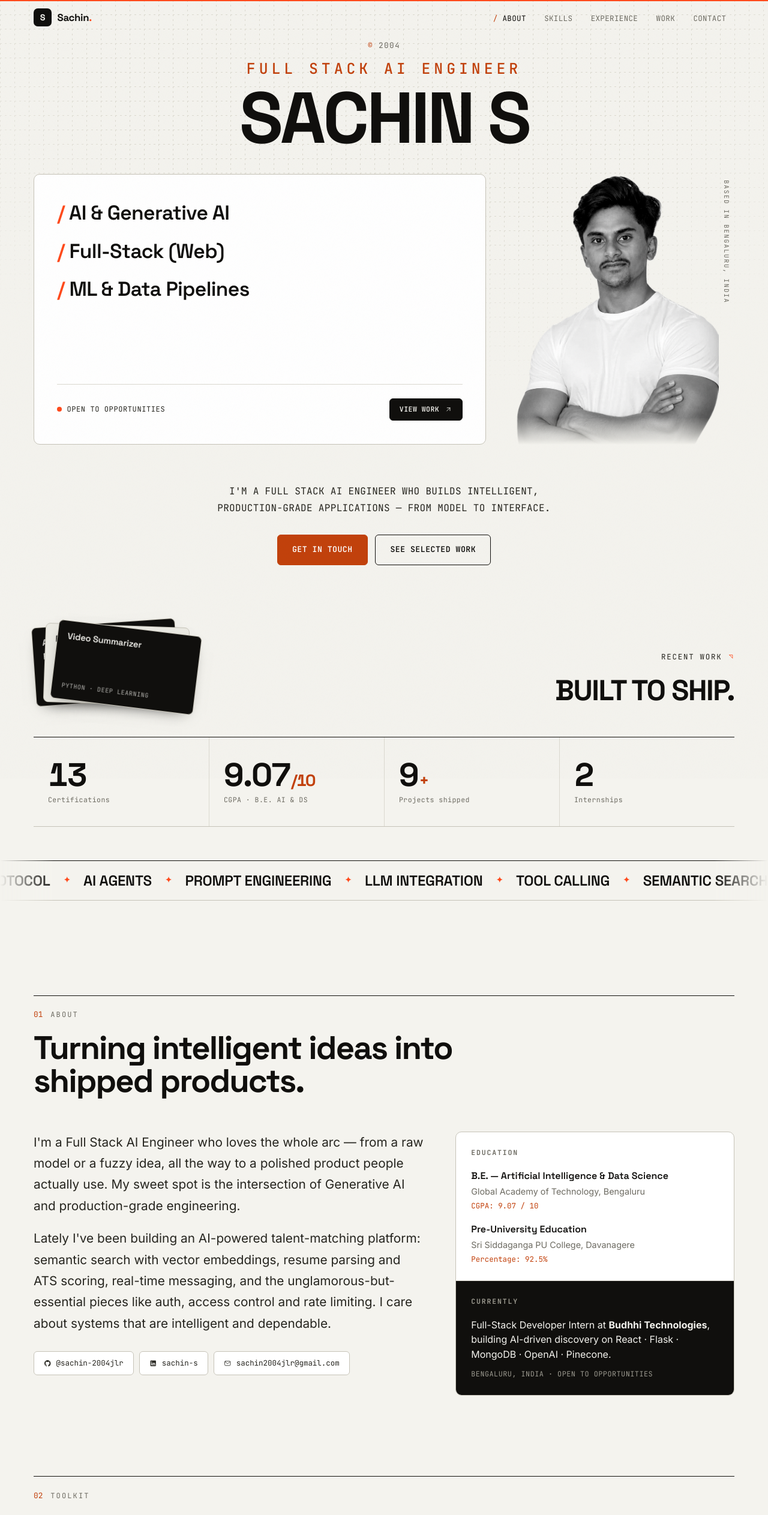
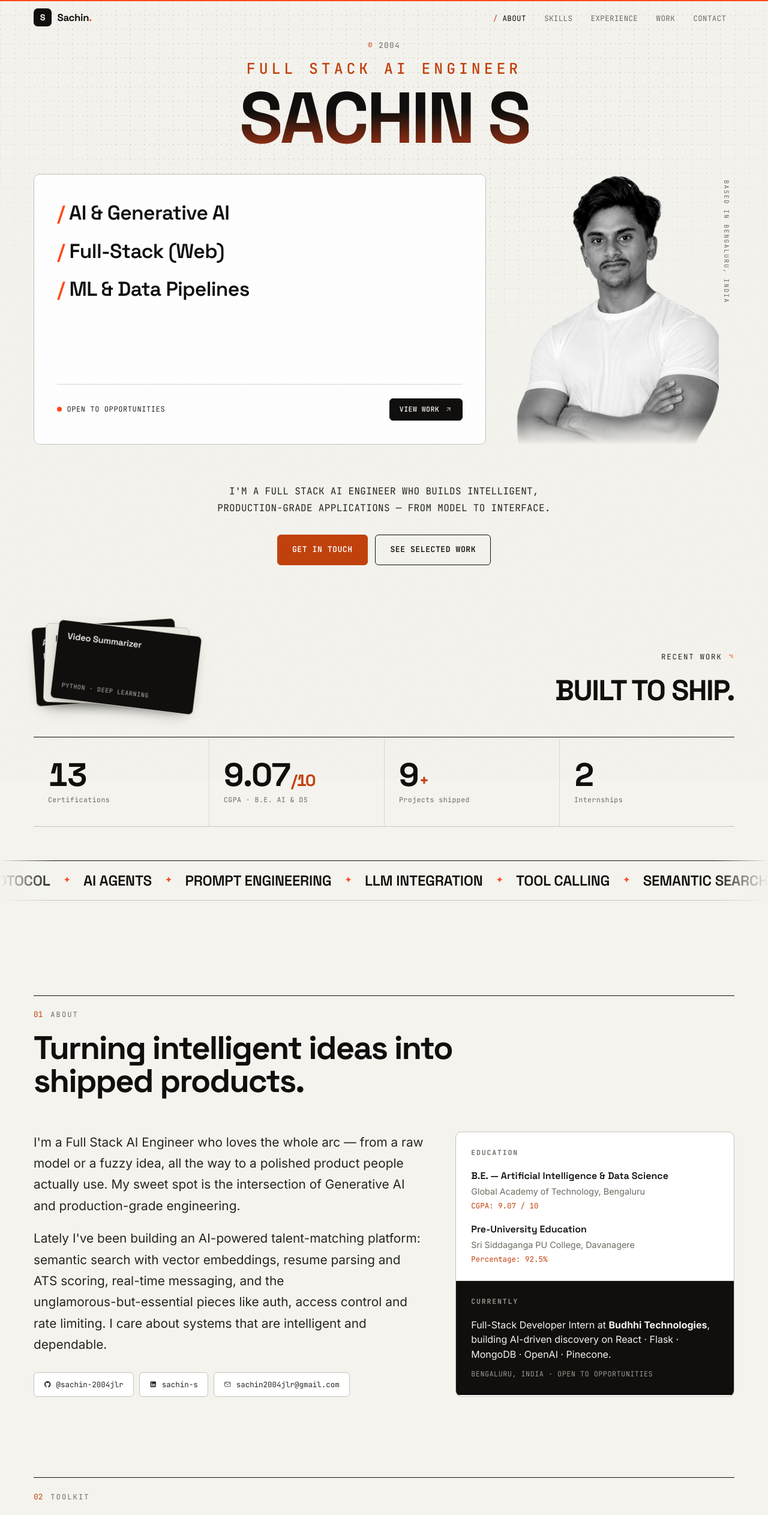
Before and after one commit to sachin-2004jlr/My-Portifolio, a React (Vite) app: page / in a window 1280 px wide. Shown: the top 2525 px of the page at 60% size. Built offline with nearby package versions, Linux system fonts and the light colour scheme.

Commit message:
styles: gradient headline + scroll-reveal glyphs + sticky-stack layout

```diff
--- a/src/index.css
+++ b/src/index.css
@@ -799,4 +799,56 @@ html { scrollbar-width: thin; scrollbar-color: var(--line-strong) transparent; }
   .project:hover, .skill-card:hover, .cert-card:hover, .tag:hover {
     transform: none !important; box-shadow: none !important;
   }
+  .work__sticky { position: static !important; min-height: 0 !important; margin-bottom: 1rem; }
+  .work__sticky .project { transform: none !important; }
 }
+
+/* ============================================================
+   Template-inspired effects — adapted to the editorial system,
+   built only from Sachin's own content. No external assets.
+   ============================================================ */
+
+/* 1. Gradient headline — one warm-to-ink wash across the name.
+   Applied to both the plain <h1> (reduced-motion) and the per-letter
+   spans; a shared vertical gradient keeps every glyph consistent. */
+.hero__title,
+.hero__title-char {
+  background: linear-gradient(176deg, var(--ink) 42%, var(--accent) 128%);
+  -webkit-background-clip: text;
+  background-clip: text;
+  -webkit-text-fill-color: transparent;
+  color: transparent;
+}
+
+/* 2. Scroll-reveal About text — glyphs fade dim→full on the way past.
+   Words stay whole so line-wrapping matches the rest of the type. */
+.anim-text { margin-bottom: 1.2rem; }
+.anim-text__word { display: inline-block; }
+
+/* 3. Sticky-stacking project cards — each card pins under the nav and the
+   ones beneath shrink, so the work reads as a physical deck being dealt. */
+.work__stack { position: relative; }
+.work__sticky {
+  position: sticky;
+  min-height: 64vh;
+  display: flex;
+  align-items: flex-start;
+  justify-content: center;
+}
+.work__sticky .project {
+  width: min(720px, 100%);
+  transform-origin: top center;
+  /* framer-motion drives the scale via inline transform — keep it out of
+     the CSS transition so scroll stays smooth. */
+  transition: box-shadow .25s, border-color .25s;
+  box-shadow: 0 34px 70px -46px rgba(16, 15, 13, 0.5);
+}
+.work__sticky .project:hover {
+  box-shadow: 0 44px 80px -40px rgba(16, 15, 13, 0.62);
+  border-color: var(--ink);
+}
+
+@media (max-width: 640px) {
+  .work__sticky { min-height: 74vh; }
+  .work__sticky .project { width: 100%; }
+}
```
